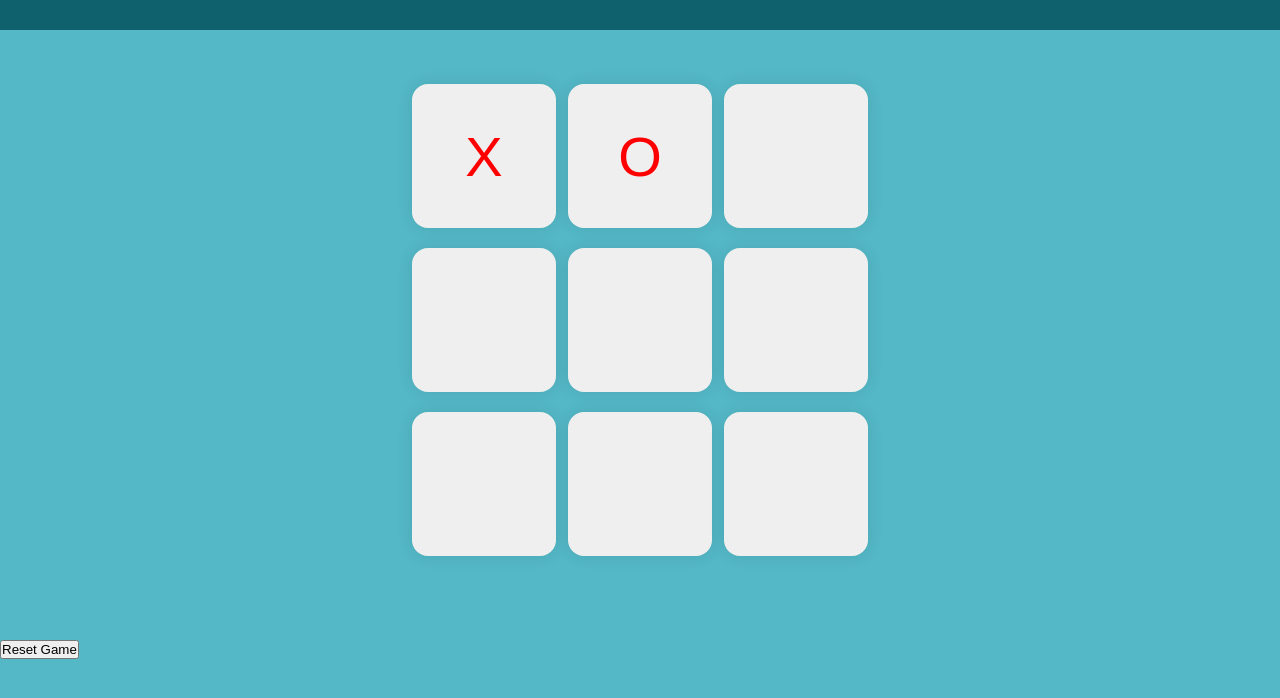
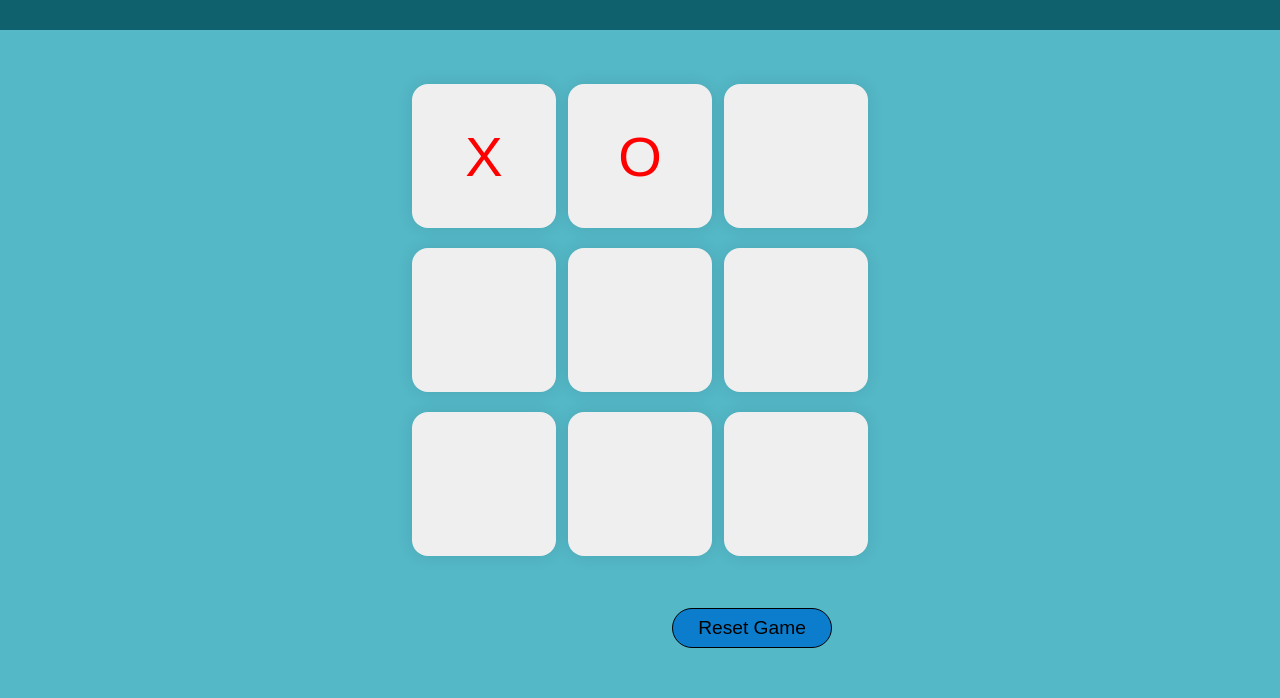
Before and after one commit to ashishchandra67/TIC-TAC-TOE, a plain HTML site: page index.html in a window 1280 px wide. Shown: the part 70-768 px from the top of the page. Drawn offline with Linux system fonts and the light colour scheme.

Commit message:
Reset btn updated

```diff
--- a/index.html
+++ b/index.html
@@ -31,7 +31,9 @@
             </div>
 
         </div>
-        <button class="reset-btn"> Reset  Game </button>
+        <div class="reset-btn">
+            <button class="reset-btn"> Reset Game </button>
+        </div>
     </main>
 </body>
 
--- a/style.css
+++ b/style.css
@@ -28,9 +28,7 @@
     }
 
 
-    .container {
-        height: 70vh;
-    }
+
 
     .game {
         display: flex;
@@ -53,3 +51,13 @@
         border: none;
         box-shadow: 0 0 1rem rgba(0, 0, 0, 0.1)
     }
+    div .reset-btn{
+        background-color: #0c7ccc;
+        border-radius: 20px;
+        border: 1px solid black;
+        height: 5vmin;
+        width: 20vmin;
+        transform: translateX(420%);
+        margin-top: 6vmin;
+        font-size: larger;
+    }
```
